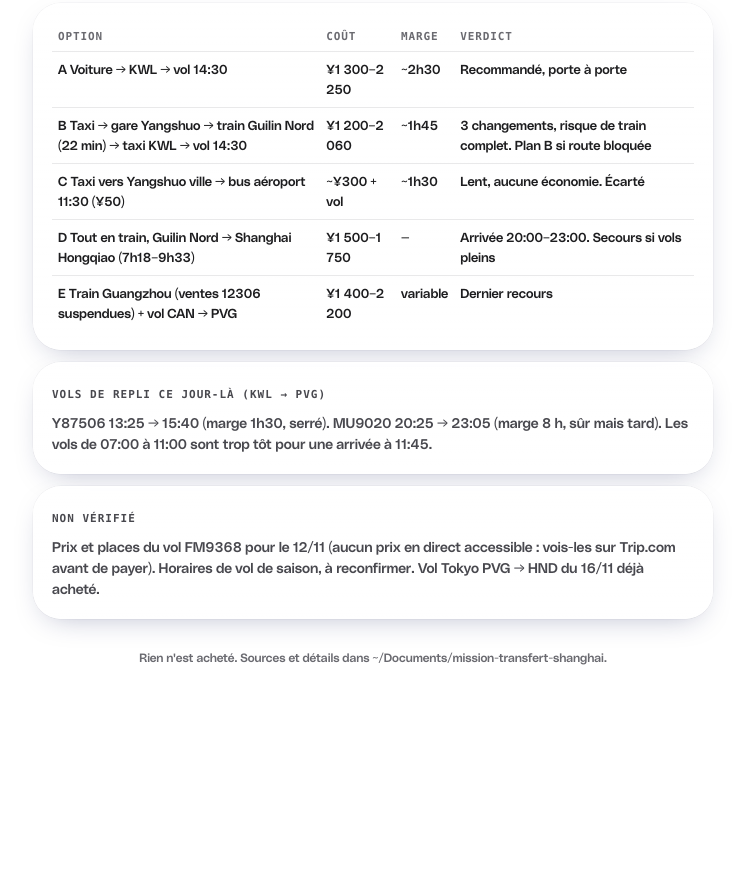
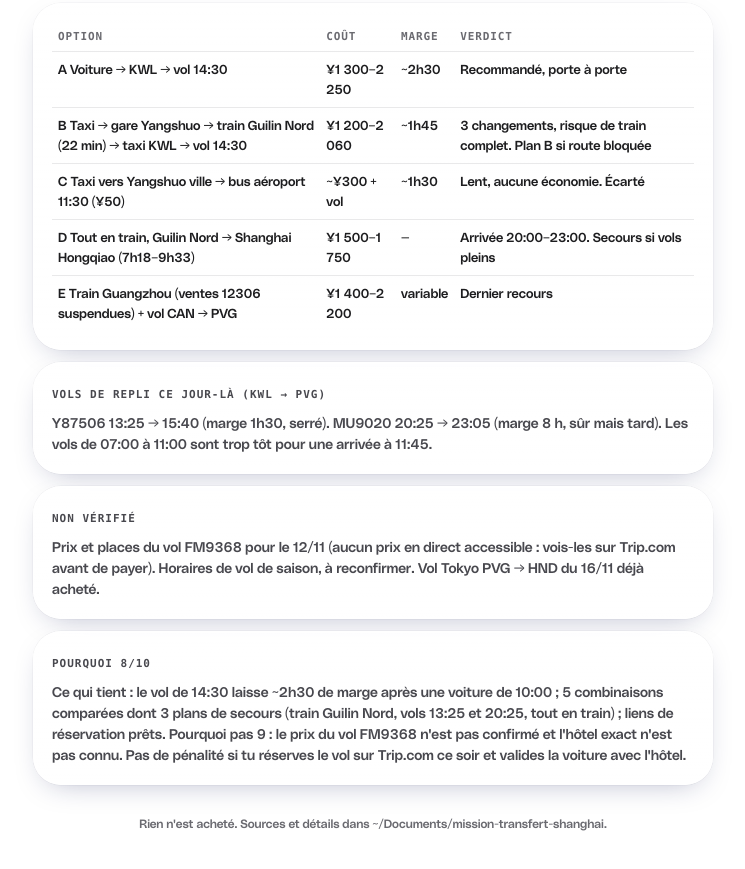
Before and after one commit to damienrsl/route-shanghai-seoul, a plain HTML site: page index.html in a window 1280 px wide. Shown: the part 834-1703 px from the top of the page, without its empty margins (267-1012 px from the left). Before the commit the page ends 1593 px from the top, so only its background shows below. Drawn offline with Linux system fonts and the light colour scheme.

Commit message:
Notes justifiées, niveau 4 à 8

```diff
--- a/index.html
+++ b/index.html
@@ -124,6 +124,8 @@ section>.etiquette{display:block;margin:22px 4px 10px}
 
   <div class="verre carte"><span class="etiquette">Non vérifié</span>
    <p>Prix et places du vol FM9368 pour le 12/11 (aucun prix en direct accessible : vois-les sur Trip.com avant de payer). Horaires de vol de saison, à reconfirmer. Vol Tokyo PVG → HND du 16/11 déjà acheté.</p></div>
+  <div class="verre carte"><span class="etiquette">Pourquoi 8/10</span>
+   <p><b>Ce qui tient :</b> le vol de 14:30 laisse ~2h30 de marge après une voiture de 10:00 ; 5 combinaisons comparées dont 3 plans de secours (train Guilin Nord, vols 13:25 et 20:25, tout en train) ; liens de réservation prêts. <b>Pourquoi pas 9 :</b> le prix du vol FM9368 n'est pas confirmé et l'hôtel exact n'est pas connu. Pas de pénalité si tu réserves le vol sur Trip.com ce soir et valides la voiture avec l'hôtel.</p></div>
 </div>
 
 <!-- ============ LOGEMENTS ============ -->
@@ -159,7 +161,7 @@ section>.etiquette{display:block;margin:22px 4px 10px}
    <p>Avis 8,6 (1 045), Wi-Fi noté 9,2. Bureau mentionné. À 1,3 km du centre. « 2 chambres restantes ».</p>
    <a class="btn g" href="https://www.booking.com/hotel/kr/n285.html?checkin=2026-12-01&checkout=2026-12-12&group_adults=2&no_rooms=1&selected_currency=EUR">Réserver sur Booking</a></div></section>
 
-  <section><span class="etiquette">Rudimentaire, chambre privée et salle de bain · 7,5/10</span>
+  <section><span class="etiquette">Rudimentaire, chambre privée et salle de bain · 8/10 pour son niveau</span>
   <div class="verre carte">
    <img class="photo" loading="lazy" alt="Daljee" src="https://r-xx.bstatic.com/xdata/images/hotel/1200x630/820945926.jpg?k=275392de260965115ede152180c1d9e2a0724b0ac581d2080944e2541e889afc&o=">
    <h3>Daljee Guesthouse · Jongno</h3>
@@ -176,6 +178,8 @@ section>.etiquette{display:block;margin:22px 4px 10px}
   <div class="verre carte"><span class="etiquette">Mon avis franc</span>
    <p>Pour travailler et monter : le milieu de gamme (Top Hotel ou N285) donne bureau et cuisine pour environ 1 270 €, soit 2,4 fois moins cher que le confort. Le niveau 8 se justifie si tu veux un vrai bureau et le calme de Myeongdong. Écartés : 318 Stay et Uljiro Co-op (plus de dispo), Beyond Residence (douche partagée).</p>
    <p><b>Non vérifié :</b> débit Wi-Fi réel (seulement les notes clients), bureau pleine taille pour les deux grands hôtels, prix susceptibles de bouger (offres « 11.11 »).</p></div>
+  <div class="verre carte"><span class="etiquette">Pourquoi 8/10 sur les trois niveaux</span>
+   <p><b>Confort :</b> avis 9,4 et 9,0 sur 1 000 à 2 259 retours, Wi-Fi 9,6 et 8,8, annulation gratuite. <b>Milieu :</b> avis 8,5 et 8,6 sur plus de 1 000 retours, bureau ou cuisine, annulation gratuite. <b>Rudimentaire :</b> note 8 « pour son niveau » : avis 8,8 (694) et Wi-Fi 9,5, chambre et salle de bain privées, annulation gratuite jusqu'au 17/11 ; les limites (18 m², pas de bureau) sont assumées dans le prix de 816 €. <b>Pourquoi pas 9 :</b> le débit Wi-Fi n'est mesuré par personne, seulement noté par les clients.</p></div>
 </div>
 
 <!-- ============ INTERNET ============ -->
@@ -208,6 +212,8 @@ section>.etiquette{display:block;margin:22px 4px 10px}
 
   <div class="verre carte"><span class="etiquette">Avant d'acheter, à confirmer</span>
    <div class="alerte"><b>1.</b> Tes deux iPhone sont compatibles eSIM et débloqués (non vérifié).<br><b>2.</b> La devise d'Ubigi : la page affiche des US$ mais aussi « 39,00 € », vérifie au paiement.<br><b>3.</b> Le débit montant en hotspot n'a aucun test indépendant : c'est pour ça que ce n'est pas 9 ou 10.<br><b>4.</b> Prix de l'eSIM LG U+ non relevé.</div></div>
+  <div class="verre carte"><span class="etiquette">Pourquoi 8/10 (Japon et Corée)</span>
+   <p><b>Ce qui tient :</b> Ubigi vérifié sur sa propre page (réseaux majeurs, partage de connexion autorisé, 30 Go puis 2 Mbps) ; deux opérateurs différents en Corée pour ne pas dépendre d'un seul réseau ; un pocket wifi sans plafond au Japon pour les gros envois ; 5 offres écartées avec la raison. <b>Pourquoi pas 9 :</b> le prix de l'eSIM LG U+ n'est pas trouvé, le débit montant n'a pas de test indépendant, et la compatibilité de tes iPhone n'est pas vérifiée. Rien d'irréversible : ce sont des achats de 30 à 80 €.</p></div>
 </div>
 
 <p style="text-align:center;font-size:12px;color:var(--texte-3);margin-top:30px">Rien n'est acheté. Sources et détails dans ~/Documents/mission-transfert-shanghai.</p>
```
